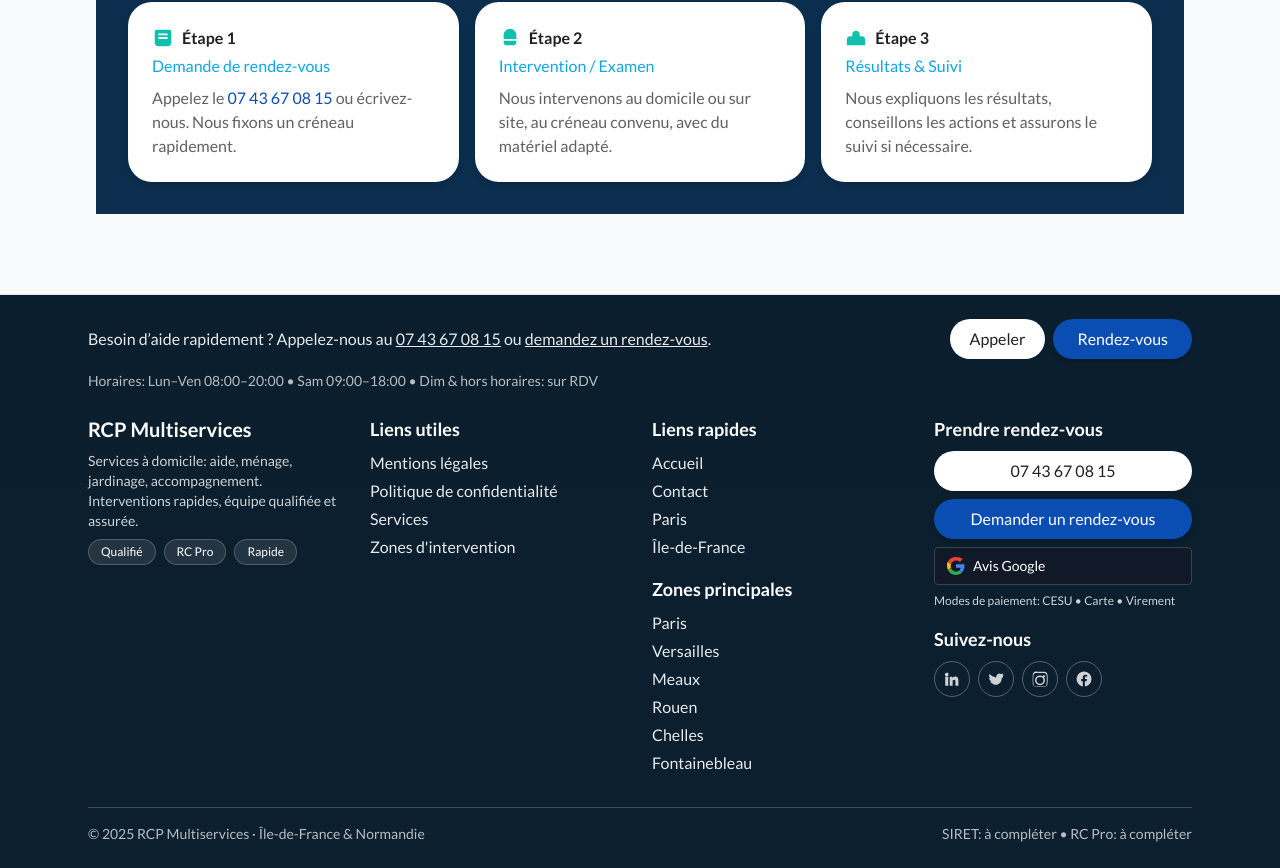
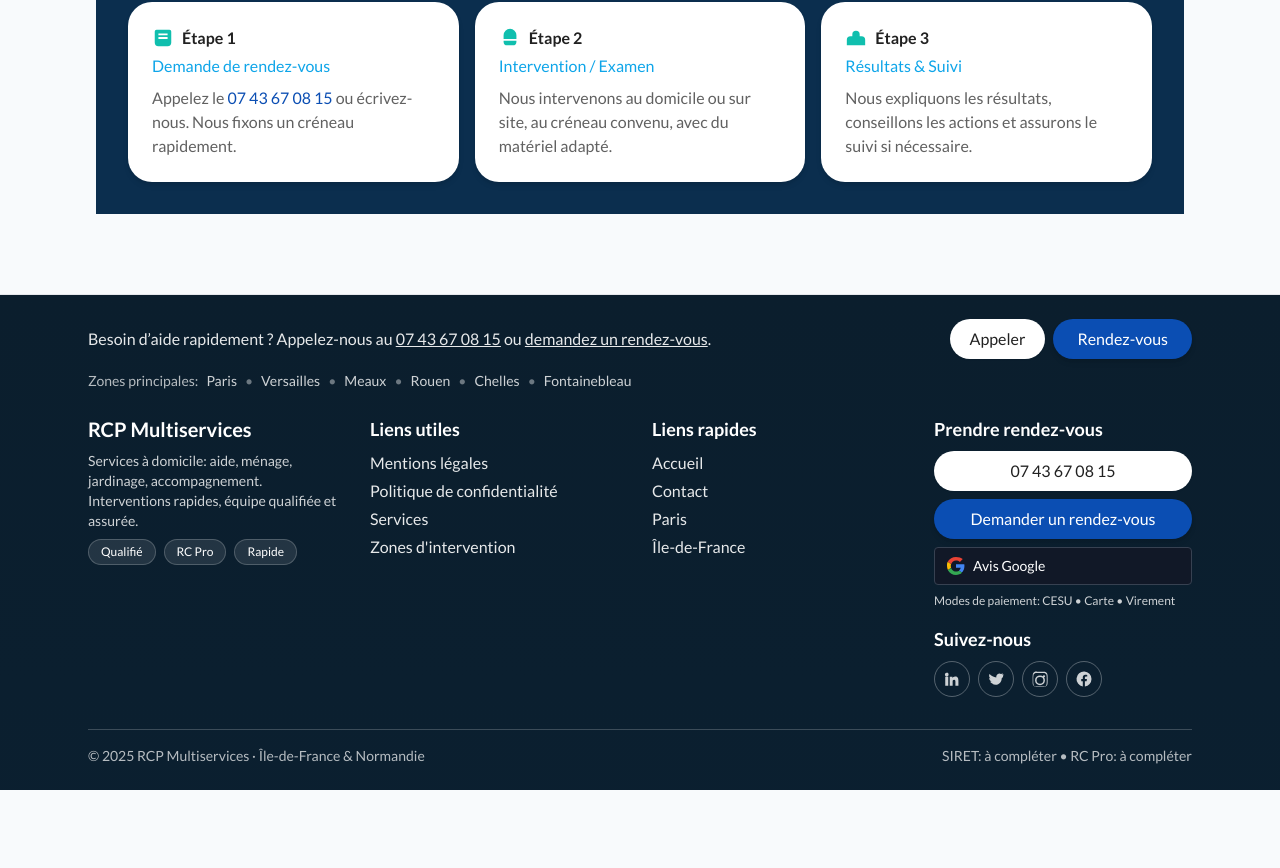
Before and after one commit to Soofmaax/RCP-Multiservices, a React (Vite) app: page / in a window 1280 px wide. Shown: the part 1970-2838 px from the top of the page. After the commit the page ends 2760 px from the top, so only its background shows below. Built offline with nearby package versions, Linux system fonts and the light colour scheme; no server answers.

Commit message:
feat(footer): show primary zones inline and remove duplicate zones list
Co-authored-by: Genie <genie@cosine.sh>

```diff
--- a/src/routes/AppRoutes.tsx
+++ b/src/routes/AppRoutes.tsx
@@ -317,8 +317,19 @@ function Footer() {
             <a href="tel:+33743670815" className="btn-white">Appeler</a>
             <Link to="/contact" className="btn-primary">Rendez-vous</Link>
           </div>
-          <div className="w-full text-white/70 text-sm">
-            Horaires: Lun–Ven 08:00–20:00 • Sam 09:00–18:00 • Dim &amp; hors horaires: sur RDV
+          <div className="w-full text-white/80 text-sm flex flex-wrap items-center gap-2">
+            <span className="text-white/70">Zones principales:</span>
+            <Link to="/zones/ile-de-france/paris" className="hover:underline">Paris</Link>
+            <span className="text-white/40">•</span>
+            <Link to="/zones/ile-de-france/versailles" className="hover:underline">Versailles</Link>
+            <span className="text-white/40">•</span>
+            <Link to="/zones/ile-de-france/meaux" className="hover:underline">Meaux</Link>
+            <span className="text-white/40">•</span>
+            <Link to="/zones/normandie/rouen" className="hover:underline">Rouen</Link>
+            <span className="text-white/40">•</span>
+            <Link to="/zones/ile-de-france/chelles" className="hover:underline">Chelles</Link>
+            <span className="text-white/40">•</span>
+            <Link to="/zones/ile-de-france/fontainebleau" className="hover:underline">Fontainebleau</Link>
           </div>
         </div>
 
@@ -355,15 +366,7 @@ function Footer() {
               <li><Link to="/zones/ile-de-france/paris" className="hover:underline">Paris</Link></li>
               <li><Link to="/zones/ile-de-france" className="hover:underline">Île-de-France</Link></li>
             </ul>
-            <div className="mt-4 text-lg font-semibold">Zones principales</div>
-            <ul className="mt-2 space-y-1 text-white/90">
-              <li><Link to="/zones/ile-de-france/paris" className="hover:underline">Paris</Link></li>
-              <li><Link to="/zones/ile-de-france/versailles" className="hover:underline">Versailles</Link></li>
-              <li><Link to="/zones/ile-de-france/meaux" className="hover:underline">Meaux</Link></li>
-              <li><Link to="/zones/normandie/rouen" className="hover:underline">Rouen</Link></li>
-              <li><Link to="/zones/ile-de-france/chelles" className="hover:underline">Chelles</Link></li>
-              <li><Link to="/zones/ile-de-france/fontainebleau" className="hover:underline">Fontainebleau</Link></li>
-            </ul>
+
           </div>
 
           <div>
```
